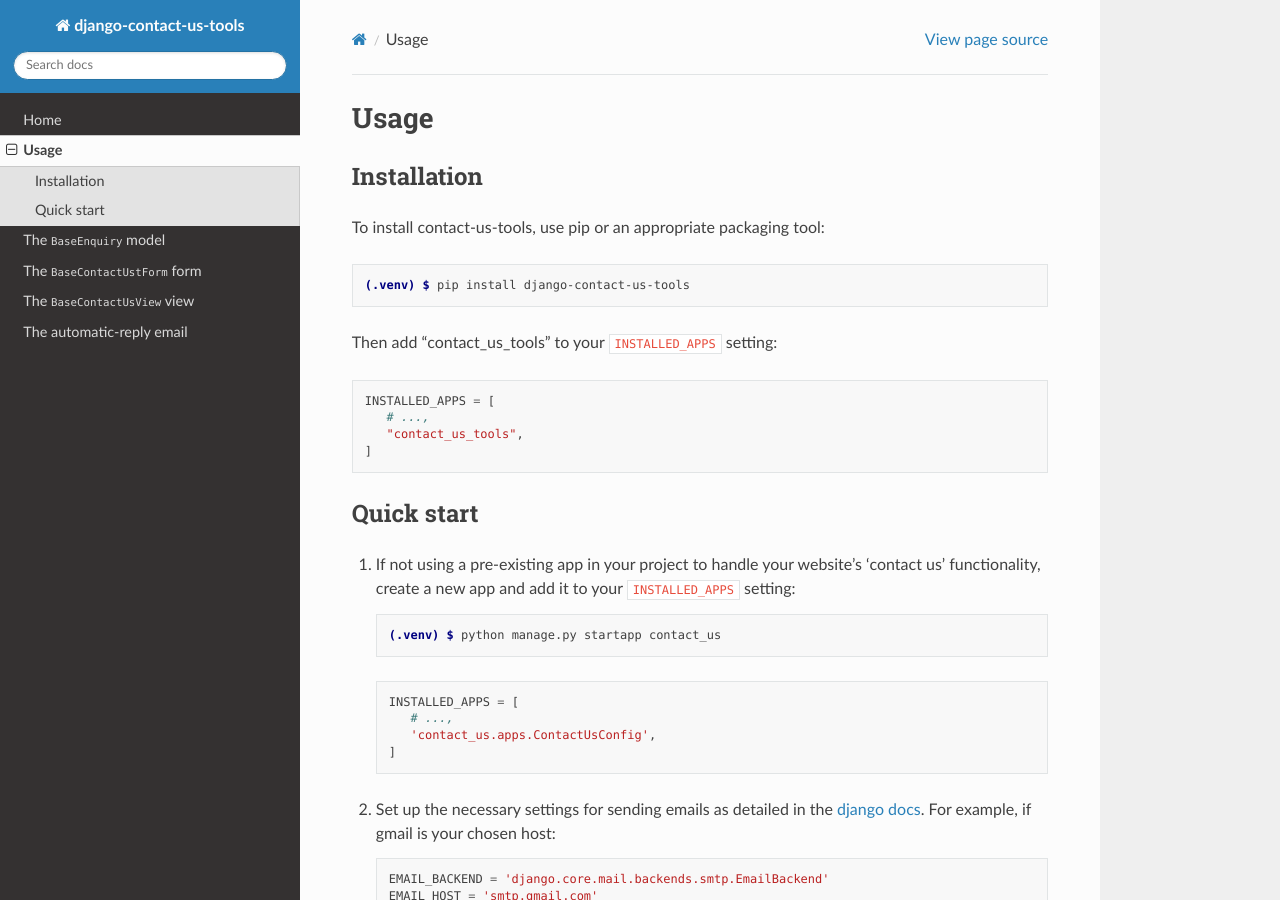
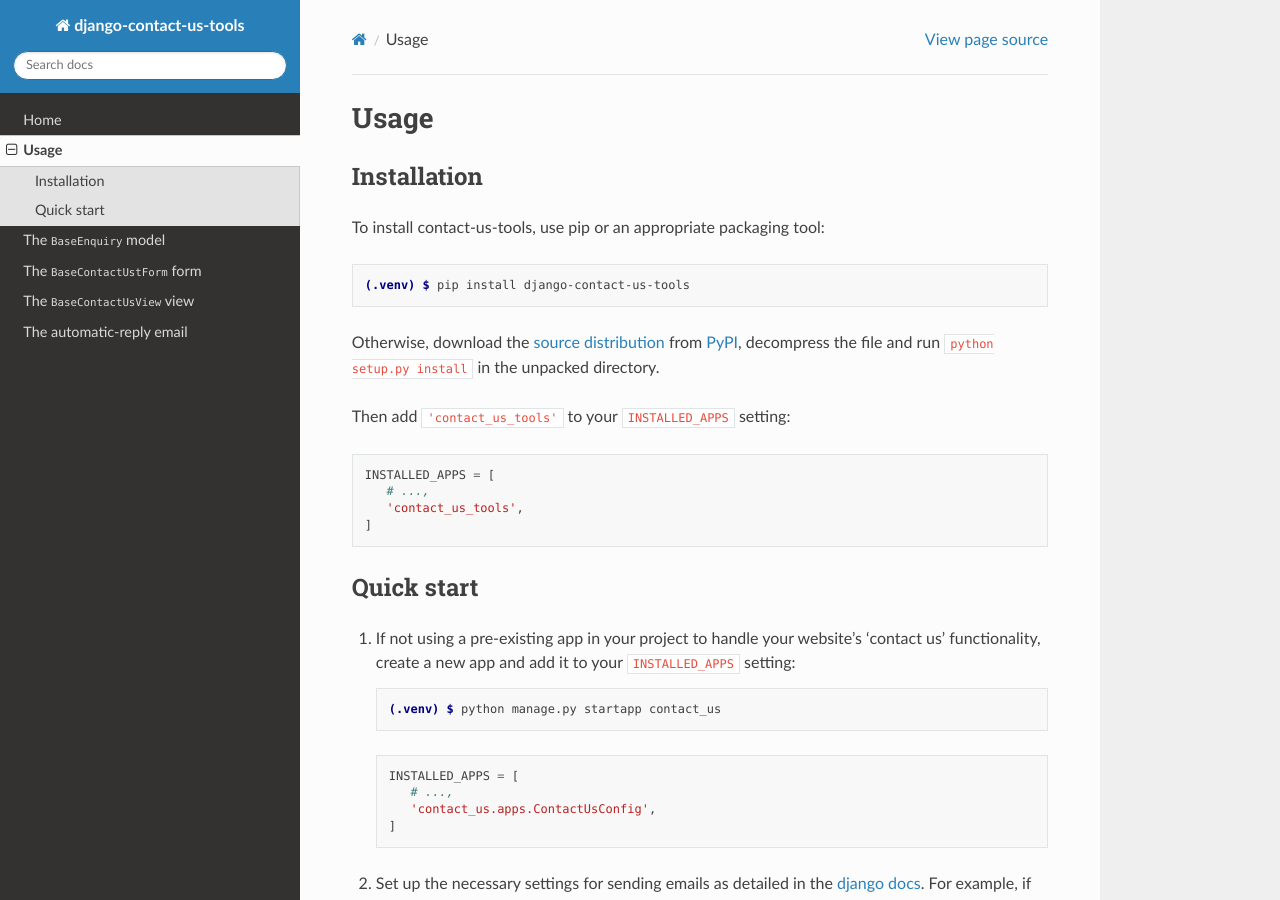
Before and after one commit to egiden/django-contact-us-tools, a Sphinx documentation site: the page built from docs/source/usage.rst, in a window 1280 px wide and 900 px high. Built offline with Sphinx 7.4.7 and the Read the Docs theme 3.1.0, drawn with Linux system fonts in a browser that asks for light colours.

Commit message:
Update .rst files

```diff
--- a/docs/source/usage.rst
+++ b/docs/source/usage.rst
@@ -12,13 +12,15 @@
 
    (.venv) $ pip install django-contact-us-tools
 
-Then add "contact_us_tools" to your ``INSTALLED_APPS`` setting:
+Otherwise, download the `source distribution <https://pypi.python.org/pypi/django-contact-us-tools>`_ from `PyPI <https://pypi.org/>`_, decompress the file and run ``python setup.py install`` in the unpacked directory.
+
+Then add ``'contact_us_tools'`` to your ``INSTALLED_APPS`` setting:
 
 .. code-block:: python
 
    INSTALLED_APPS = [
       # ...,
-      "contact_us_tools",
+      'contact_us_tools',
    ]
 
 Quick start
```
